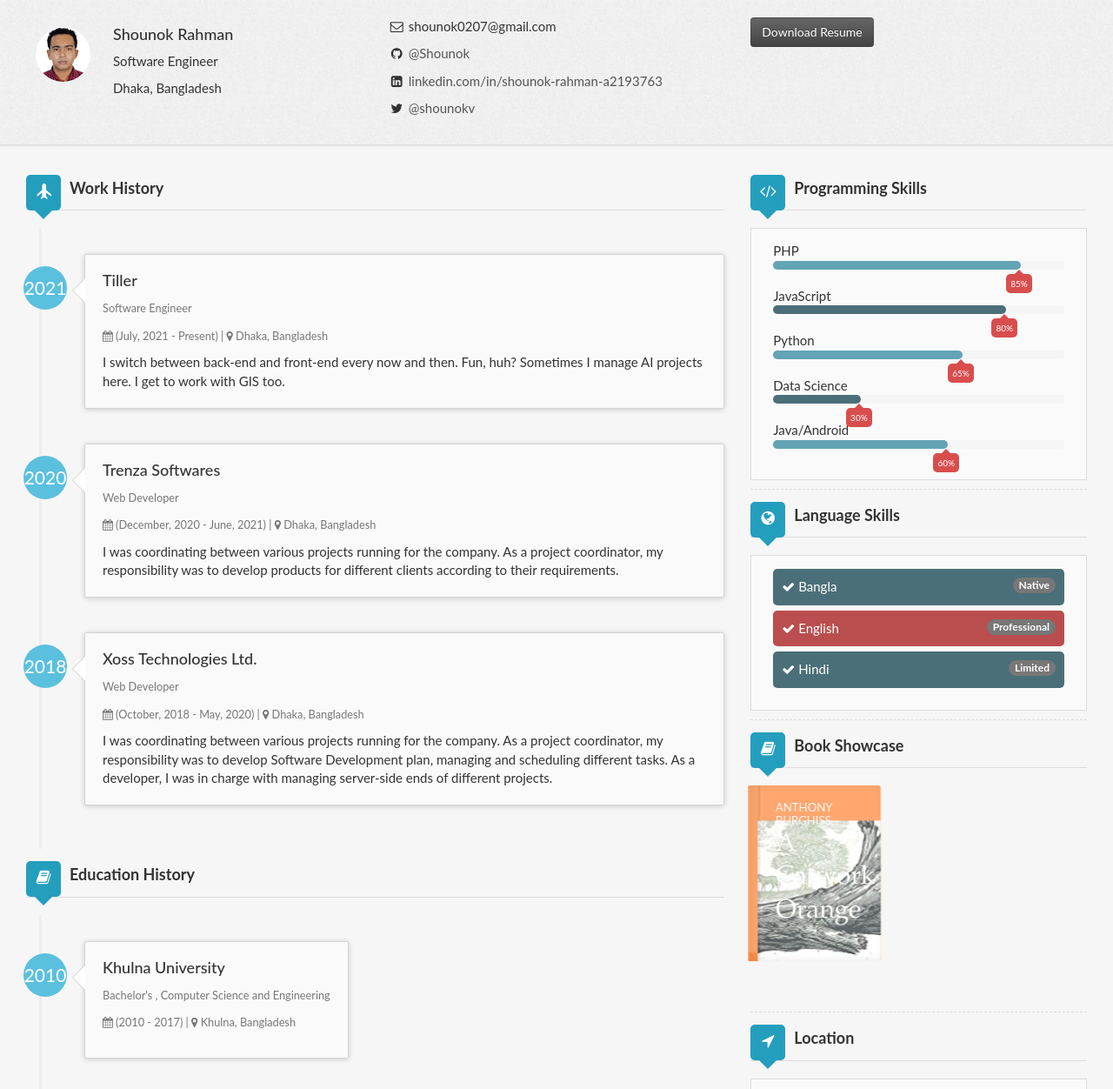
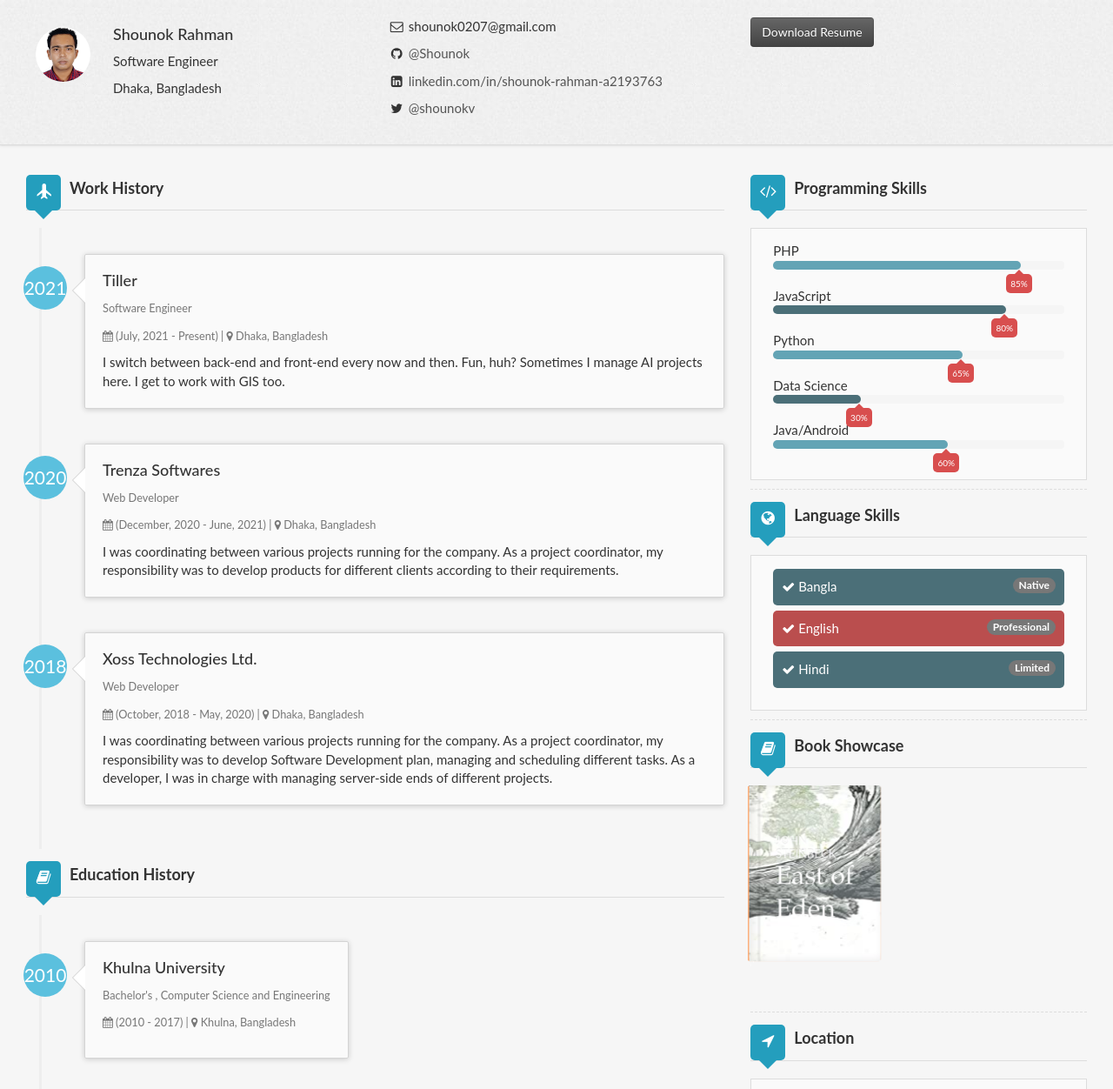
Before and after one commit to Shounok/Shounok.github.io, a Jekyll site: the page built from index.html, in a window 1280 px wide, cut to the strip 0-1252 px from the top of the page. Shown: the whole strip at 87% size. Built offline with Jekyll 4.4.1, drawn with Linux system fonts in a browser that asks for light colours; nearby versions of some CDN libraries.

Commit message:
test-bookshowcase-bookcover-02

```diff
--- a/assets/css/bookshowcase.css
+++ b/assets/css/bookshowcase.css
@@ -350,7 +350,7 @@
 .book-1 .bk-cover {
 	background-image: url(../img/east-of-eden.jpg);
 	background-repeat: no-repeat;
-	background-position: 10px 40px;
+	/* background-position: 10px 40px; */
 }
 
 .book-1 .bk-cover h2 {
--- a/index.html
+++ b/index.html
@@ -282,8 +282,8 @@
             <div class="bk-front">
               <div class="bk-cover">
                 <h2>
-                  <span>Anthony Burghiss</span>
-                  <span>A Catwork Orange</span>
+                  <span>John Steinbeck</span>
+                  <span>East of Eden</span>
                 </h2>
               </div>
               <div class="bk-cover-back"></div>
@@ -300,22 +300,12 @@
                   Pacific cod.
                 </p>
               </div>
-              <div class="bk-content">
-                <p>
-                  Whale catfish leatherjacket deep sea anglerfish grenadier
-                  sawfish pompano dolphinfish carp large-eye bream, squeaker
-                  amago. Sandroller; rough scad, tiger shovelnose catfish
-                  snubnose parasitic eel? Black bass soldierfish
-                  duckbill--Rattail Atlantic saury Blind shark California
-                  halibut; false trevally warty angler!
-                </p>
-              </div>
             </div>
             <div class="bk-right"></div>
             <div class="bk-left">
               <h2>
-                <span>Anthony Burghiss</span>
-                <span>A Catwork Orange</span>
+                <span>John Steinbeck</span>
+                <span>East of Eden</span>
               </h2>
             </div>
             <div class="bk-top"></div>
```
